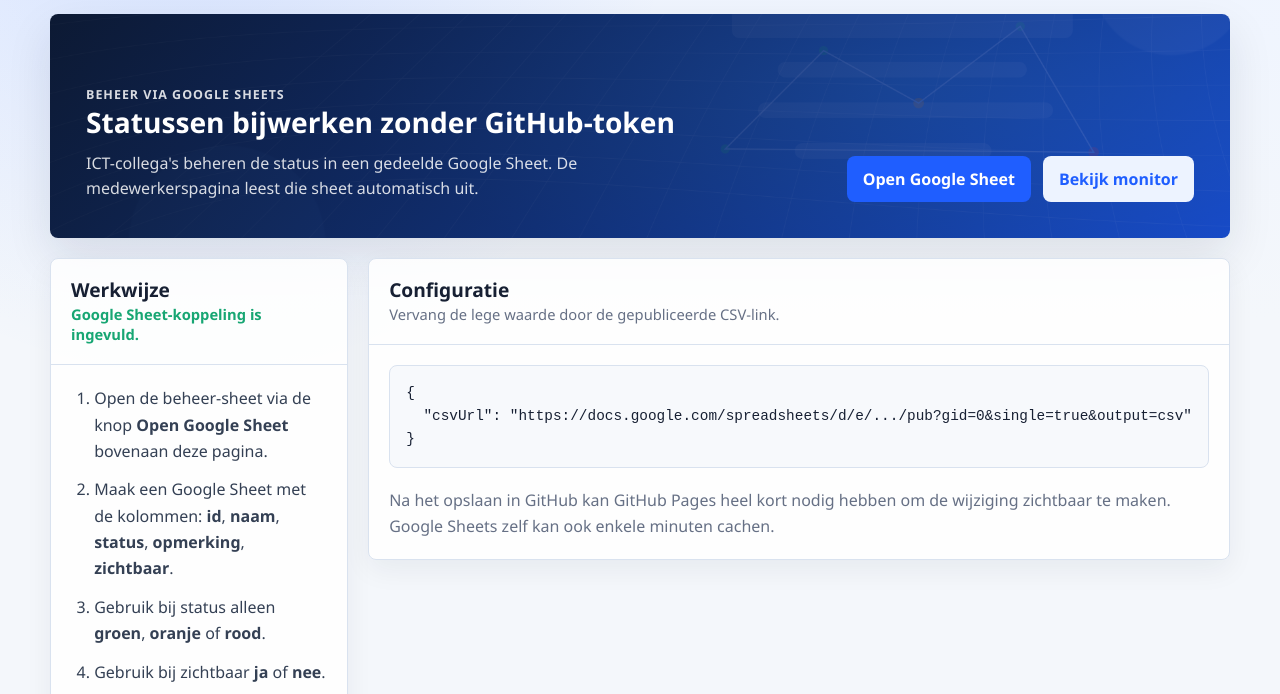
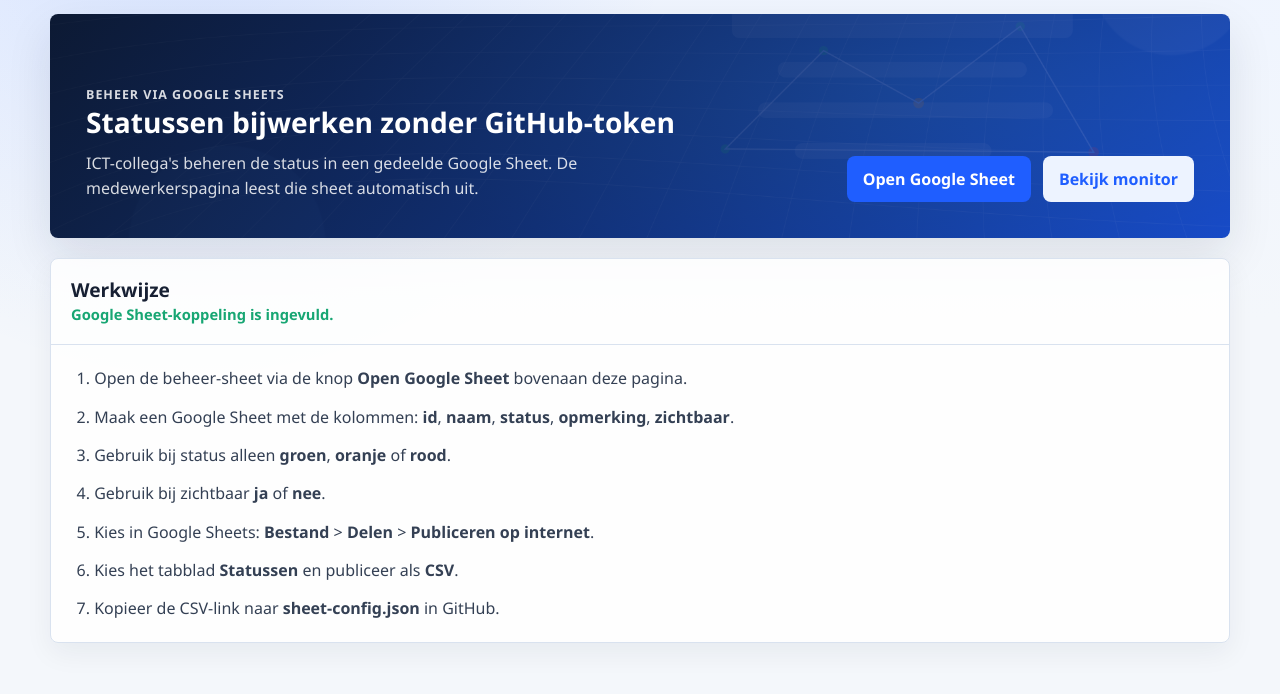
Before and after one commit to wbooij-web/statuspagina, a plain HTML site: page admin.html in a window 1280 px wide. Shown: the part 98-792 px from the top of the page. Drawn offline with Linux system fonts and the light colour scheme.

Commit message:
Add files via upload

```diff
--- a/admin.html
+++ b/admin.html
@@ -49,19 +49,6 @@
           <li>Kopieer de CSV-link naar <strong>sheet-config.json</strong> in GitHub.</li>
         </ol>
       </section>
-
-      <section class="panel">
-        <div class="panel-head">
-          <div>
-            <h2>Configuratie</h2>
-            <p>Vervang de lege waarde door de gepubliceerde CSV-link.</p>
-          </div>
-        </div>
-        <pre class="code-block"><code>{
-  "csvUrl": "https://docs.google.com/spreadsheets/d/e/.../pub?gid=0&amp;single=true&amp;output=csv"
-}</code></pre>
-        <p class="admin-note">Na het opslaan in GitHub kan GitHub Pages heel kort nodig hebben om de wijziging zichtbaar te maken. Google Sheets zelf kan ook enkele minuten cachen.</p>
-      </section>
     </section>
   </main>
 
--- a/styles.css
+++ b/styles.css
@@ -390,7 +390,7 @@ h2 {
 }
 
 .sheet-admin-layout {
-  grid-template-columns: 1fr 1fr;
+  grid-template-columns: 1fr;
 }
 
 .instruction-list {
```
